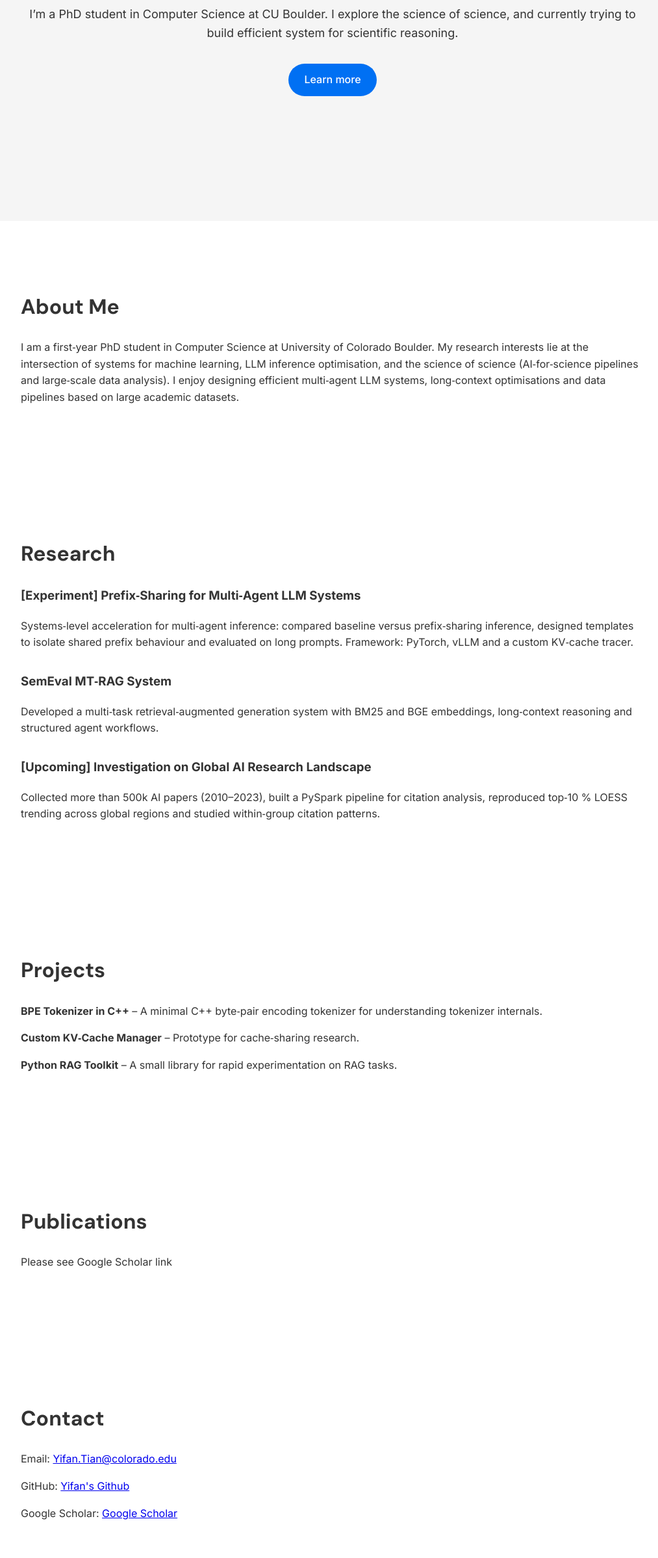
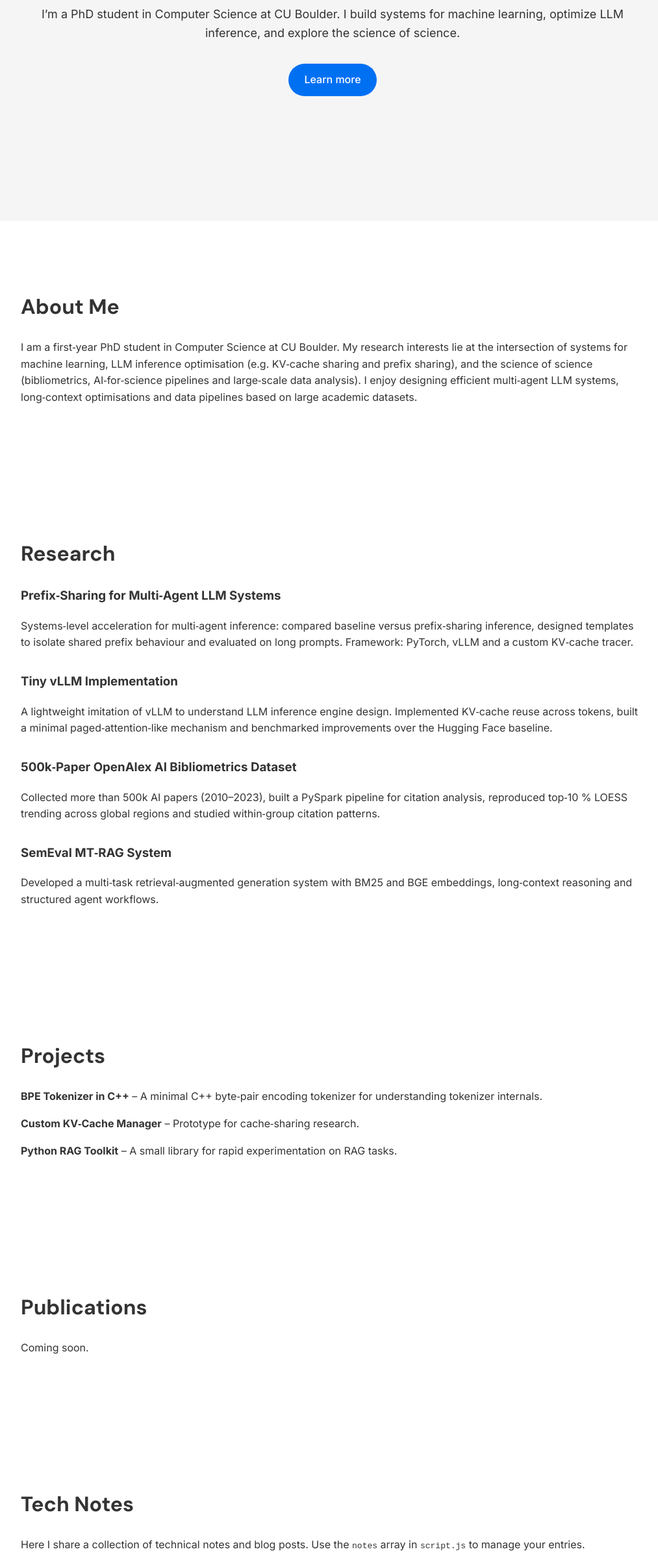
Before and after one commit to Sendoh-code/Sendoh-code.github.io, a plain HTML site: page index.html in a window 1280 px wide. Shown: the part 402-2800 px from the top of the page at 65% size, without its empty margins (128-1141 px from the left). Drawn offline with Linux system fonts and the light colour scheme.

Commit message:
Add files via upload

```diff
--- a/index.html
+++ b/index.html
@@ -3,7 +3,7 @@
 <head>
   <meta charset="UTF-8">
   <meta name="viewport" content="width=device-width, initial-scale=1.0">
-  <title>Yifan Tian | Personal Website</title>
+  <title>Yifan Li | Personal Website</title>
   <!-- Preconnect to improve Google Fonts loading -->
   <link rel="preconnect" href="https://fonts.gstatic.com" crossorigin>
   <!-- Import recommended fonts: DM Sans for headings and Inter for body text.
@@ -15,13 +15,20 @@
 <body>
   <header>
     <nav class="container">
-      <div class="logo">Yifan&nbsp;Tian</div>
+      <div class="logo">Yifan&nbsp;Li</div>
       <ul class="nav-links">
         <li><a href="#home">Home</a></li>
         <li><a href="#about">About</a></li>
         <li><a href="#research">Research</a></li>
         <li><a href="#projects">Projects</a></li>
         <li><a href="#publications">Publications</a></li>
+        <!--
+          Added a new navigation entry for the technical notes section.  This
+          points to the #technotes anchor defined further down the page.  When
+          adding new notes to the list you only need to modify script.js – the
+          navigation link will automatically take you to this section.
+        -->
+        <li><a href="#technotes">Tech Notes</a></li>
         <li><a href="#contact">Contact</a></li>
       </ul>
     </nav>
@@ -33,8 +40,8 @@
          into view as you scroll down the page. -->
     <section id="home" class="hero fade-in appear">
       <div class="container">
-        <h1>Hello, I’m Yifan Tian.</h1>
-        <p>I’m a PhD student in Computer Science at CU Boulder. I explore the science of science, and currently trying to build efficient system for scientific reasoning.</p>
+        <h1>Hello, I’m Yifan Li.</h1>
+        <p>I’m a PhD student in Computer Science at CU Boulder. I build systems for machine learning, optimize LLM inference, and explore the science of science.</p>
         <a href="#about" class="btn">Learn more</a>
       </div>
     </section>
@@ -42,7 +49,7 @@
     <section id="about" class="fade-in">
       <div class="container">
         <h2>About Me</h2>
-        <p>I am a first‑year PhD student in Computer Science at University of Colorado Boulder. My research interests lie at the intersection of systems for machine learning, LLM inference optimisation, and the science of science (AI‑for‑science pipelines and large‑scale data analysis). I enjoy designing efficient multi‑agent LLM systems, long‑context optimisations and data pipelines based on large academic datasets.</p>
+        <p>I am a first‑year PhD student in Computer Science at CU Boulder. My research interests lie at the intersection of systems for machine learning, LLM inference optimisation (e.g. KV‑cache sharing and prefix sharing), and the science of science (bibliometrics, AI‑for‑science pipelines and large‑scale data analysis). I enjoy designing efficient multi‑agent LLM systems, long‑context optimisations and data pipelines based on large academic datasets.</p>
       </div>
     </section>
     <!-- Research -->
@@ -50,19 +57,20 @@
       <div class="container">
         <h2>Research</h2>
         <div class="item">
-          <h3>[Experiment] Prefix‑Sharing for Multi‑Agent LLM Systems</h3>
+          <h3>Prefix‑Sharing for Multi‑Agent LLM Systems</h3>
           <p>Systems‑level acceleration for multi‑agent inference: compared baseline versus prefix‑sharing inference, designed templates to isolate shared prefix behaviour and evaluated on long prompts. Framework: PyTorch, vLLM and a custom KV‑cache tracer.</p>
         </div>
-
-
+        <div class="item">
+          <h3>Tiny vLLM Implementation</h3>
+          <p>A lightweight imitation of vLLM to understand LLM inference engine design. Implemented KV‑cache reuse across tokens, built a minimal paged‑attention‑like mechanism and benchmarked improvements over the Hugging Face baseline.</p>
+        </div>
+        <div class="item">
+          <h3>500k‑Paper OpenAlex AI Bibliometrics Dataset</h3>
+          <p>Collected more than 500k AI papers (2010–2023), built a PySpark pipeline for citation analysis, reproduced top‑10 % LOESS trending across global regions and studied within‑group citation patterns.</p>
+        </div>
         <div class="item">
           <h3>SemEval MT‑RAG System</h3>
           <p>Developed a multi‑task retrieval‑augmented generation system with BM25 and BGE embeddings, long‑context reasoning and structured agent workflows.</p>
-        </div>
-
-        <div class="item">
-          <h3>[Upcoming] Investigation on Global AI Research Landscape</h3>
-          <p>Collected more than 500k AI papers (2010–2023), built a PySpark pipeline for citation analysis, reproduced top‑10 % LOESS trending across global regions and studied within‑group citation patterns.</p>
         </div>
       </div>
     </section>
@@ -81,16 +89,35 @@
     <section id="publications" class="fade-in">
       <div class="container">
         <h2>Publications</h2>
-        <p>Please see Google Scholar link</p>
+        <p>Coming soon.</p>
+      </div>
+    </section>
+
+    <!-- Tech Notes -->
+    <!--
+      This section holds a list of technical notes or blog posts.  To add
+      entries, edit the `notes` array in script.js with objects containing
+      a title and a URL pointing to your Markdown or HTML files.  When the
+      page loads, script.js will populate the list below.  You can change
+      the placeholder text or styling here if desired.
+    -->
+    <section id="technotes" class="fade-in">
+      <div class="container">
+        <h2>Tech Notes</h2>
+        <p>
+          Here I share a collection of technical notes and blog posts. Use the
+          <code>notes</code> array in <code>script.js</code> to manage your entries.
+        </p>
+        <ul id="tech-notes-list" class="project-list"></ul>
       </div>
     </section>
     <!-- Contact -->
     <section id="contact" class="fade-in">
       <div class="container">
         <h2>Contact</h2>
-        <p>Email: <a href="Yifan.Tian@colorado.edu">Yifan.Tian@colorado.edu</a></p>
-        <p>GitHub: <a href="https://github.com/Sendoh-code">Yifan's Github</a></p>
-        <p>Google Scholar: <a href="https://scholar.google.com/citations?user=3CmlC0wAAAAJ&hl=en">Google Scholar</a></p>
+        <p>Email: <a href="mailto:your.email@example.com">your.email@example.com</a></p>
+        <p>GitHub: <a href="https://github.com/yourusername">github.com/yourusername</a></p>
+        <p>Google Scholar: <a href="https://scholar.google.com/citations?user=XXXXXXXX">Google Scholar</a></p>
       </div>
     </section>
   </main>
--- a/script.js
+++ b/script.js
@@ -19,4 +19,37 @@ document.addEventListener('DOMContentLoaded', () => {
   faders.forEach(fader => {
     appearOnScroll.observe(fader);
   });
+
+  // -----------------------
+  // Tech notes list loader
+  //
+  // Define your technical notes here. Each object should include a
+  // `title` and `url` property. The `url` can point to a Markdown file
+  // (which GitHub Pages will render automatically) or a pre-built HTML
+  // file. When new notes are added to this array, they will
+  // automatically appear in the Tech Notes section of your site.
+  // Example:
+  // { title: 'Understanding Transformer KV‑cache', url: 'notes/kvcache.html' },
+  const notes = [
+    // { title: 'My first note', url: 'notes/example.html' },
+  ];
+
+  const notesList = document.getElementById('tech-notes-list');
+  if (notesList && notes.length > 0) {
+    notes.forEach(note => {
+      const li = document.createElement('li');
+      const a = document.createElement('a');
+      a.textContent = note.title;
+      a.href = note.url;
+      // Open notes in a new tab to keep the main site context intact
+      a.target = '_blank';
+      li.appendChild(a);
+      notesList.appendChild(li);
+    });
+  } else if (notesList) {
+    // Provide a friendly placeholder when no notes are defined yet
+    const placeholder = document.createElement('li');
+    placeholder.textContent = 'No notes have been added yet. Edit the notes array in script.js to add your first entry.';
+    notesList.appendChild(placeholder);
+  }
 });
```
